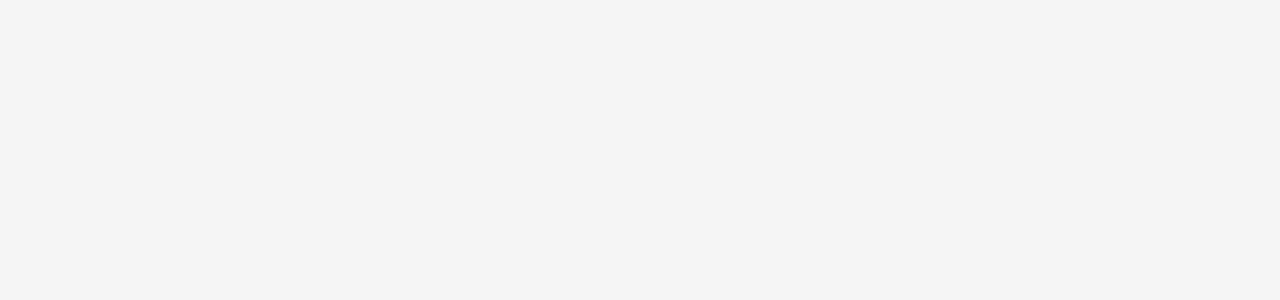
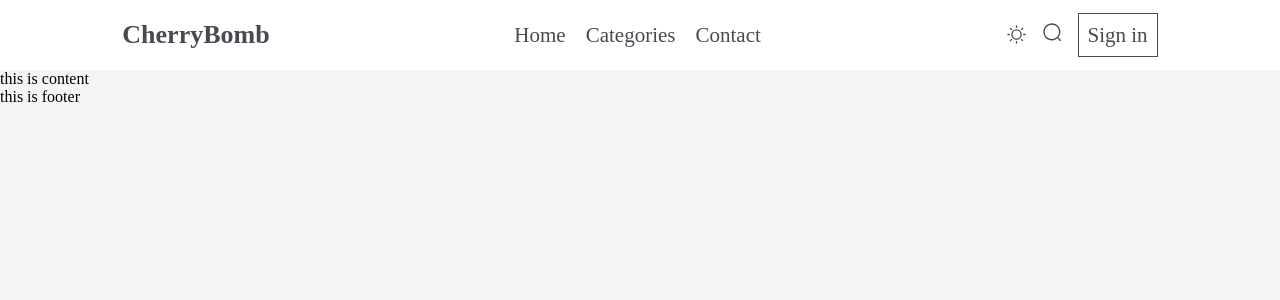
Before and after one commit to bulletganggang/Vue-CherryBomb, a Vue app: page /home in a window 1280 px wide. Before the commit this address had no page. Shown: the top 300 px of the page. Built offline with nearby package versions, Linux system fonts and the light colour scheme.

Commit message:
封装HeaderBar，完成静态布局

```diff
--- /dev/null
+++ b/src/components/HeaderBar.vue
@@ -0,0 +1,109 @@
+<script setup>
+// 导入element-icon
+import { Search, Sunny, Moon, UserFilled } from '@element-plus/icons-vue'
+</script>
+
+<template>
+  <!-- 内容区 -->
+  <div class="topBar">
+    <!-- 左边logo区-->
+    <div class="logo">CherryBomb</div>
+
+    <!-- 中间分类区 -->
+    <div class="menu">
+      <!-- 主页 -->
+      <router-link to="/home" class="menu-router-link">Home</router-link>
+
+      <!-- 分类 -->
+      <router-link to="/categories" class="menu-router-link"
+        >Categories</router-link
+      >
+
+      <!-- 联系我 -->
+      <router-link to="/contact" class="menu-router-link">Contact</router-link>
+    </div>
+
+    <!-- 右边按钮区-->
+    <div class="actions-btn">
+      <!-- 昼夜切换 -->
+      <el-icon><Sunny /></el-icon>
+      <el-icon style="display: none"><Moon /></el-icon>
+
+      <!-- 搜索 -->
+      <el-icon
+        ><router-link to="/search" class="actions-icon-router-link"
+          ><Search /></router-link
+      ></el-icon>
+
+      <!-- 登录/用户 -->
+      <router-link to="/login" class="actions-router-link">Sign in</router-link>
+      <router-link to="/user" style="display: none"
+        ><el-avatar :icon="UserFilled" :size="0"
+      /></router-link>
+    </div>
+  </div>
+</template>
+
+<style lang="scss" scoped>
+// 内容区
+.topBar {
+  width: 100%;
+  height: 70px;
+  background-color: white;
+  margin: 0 auto;
+  display: flex;
+  justify-content: space-around;
+  align-items: center;
+
+  // 左边logo区
+  .logo {
+    color: #474a50;
+    font-size: 26px;
+    font-weight: 800;
+  }
+
+  // 中间分类区
+  .menu {
+    display: flex;
+    justify-content: center;
+    align-items: center;
+    list-style: none;
+    .menu-router-link {
+      margin-right: 20px;
+      font-size: 21px;
+      font-weight: 300;
+      color: #474a50;
+      text-decoration: none;
+      &:last-child {
+        margin-right: 0;
+      }
+    }
+  }
+
+  // 右边按钮区
+  .actions-btn {
+    .el-icon {
+      margin-right: 15px;
+      font-size: 21px;
+      // 挺重要的这个属性，第一次发现还可以这样，可以让icon和字体对齐
+      vertical-align: text-bottom;
+      cursor: pointer;
+      color: #474a50;
+    }
+    .actions-icon-router-link {
+      color: #474a50;
+    }
+    .actions-router-link {
+      font-size: 21px;
+      font-weight: 300;
+      color: #474a50;
+      text-decoration: none;
+      border: 1px solid #474a50;
+      padding: 9px;
+    }
+    .el-avatar {
+      cursor: pointer;
+    }
+  }
+}
+</style>
--- a/src/router/index.js
+++ b/src/router/index.js
@@ -5,11 +5,31 @@ const router = createRouter({
   routes: [
     {
       path: '/',
-      component: () => import('@/views/layout/LayoutPage.vue')
+      redirect: '/home'
+    },
+    {
+      path: '/home',
+      component: () => import('@/views/home/HomePage.vue')
     },
     {
       path: '/login',
       component: () => import('@/views/login/LoginPage.vue')
+    },
+    {
+      path: '/categories',
+      component: () => import('@/views/categories/CategoriesPage.vue')
+    },
+    {
+      path: '/contact',
+      component: () => import('@/views/contact/ContactPage.vue')
+    },
+    {
+      path: '/search',
+      component: () => import('@/views/search/SearchPage.vue')
+    },
+    {
+      path: '/user',
+      component: () => import('@/views/user/UserPage.vue')
     }
   ]
 })
--- /dev/null
+++ b/src/views/categories/CategoriesPage.vue
@@ -0,0 +1,7 @@
+<script setup></script>
+
+<template>
+  <div>this is categories</div>
+</template>
+
+<style lang="scss" scoped></style>
--- /dev/null
+++ b/src/views/contact/ContactPage.vue
@@ -0,0 +1,7 @@
+<script setup></script>
+
+<template>
+  <div>this is contact</div>
+</template>
+
+<style lang="scss" scoped></style>
--- /dev/null
+++ b/src/views/home/HomePage.vue
@@ -0,0 +1,12 @@
+<script setup>
+import Content from './components/Content.vue'
+import Footer from './components/Footer.vue'
+</script>
+
+<template>
+  <HeaderBar></HeaderBar>
+  <Content></Content>
+  <Footer></Footer>
+</template>
+
+<style lang="scss" scoped></style>
--- /dev/null
+++ b/src/views/home/components/Content.vue
@@ -0,0 +1,7 @@
+<script setup></script>
+
+<template>
+  <div>this is content</div>
+</template>
+
+<style lang="scss" scoped></style>
--- a/src/views/layout/LayoutPage.vue
+++ b/src/views/home/components/Footer.vue
@@ -1,7 +1,7 @@
+<script setup></script>
+
 <template>
-  <div>this is layout</div>
+  <div>this is footer</div>
 </template>
 
-<script setup></script>
-
 <style lang="scss" scoped></style>
--- /dev/null
+++ b/src/views/search/SearchPage.vue
@@ -0,0 +1,7 @@
+<script setup></script>
+
+<template>
+  <div>this is search</div>
+</template>
+
+<style lang="scss" scoped></style>
--- /dev/null
+++ b/src/views/user/UserPage.vue
@@ -0,0 +1,7 @@
+<script setup></script>
+
+<template>
+  <div>this is user</div>
+</template>
+
+<style lang="scss" scoped></style>
```
